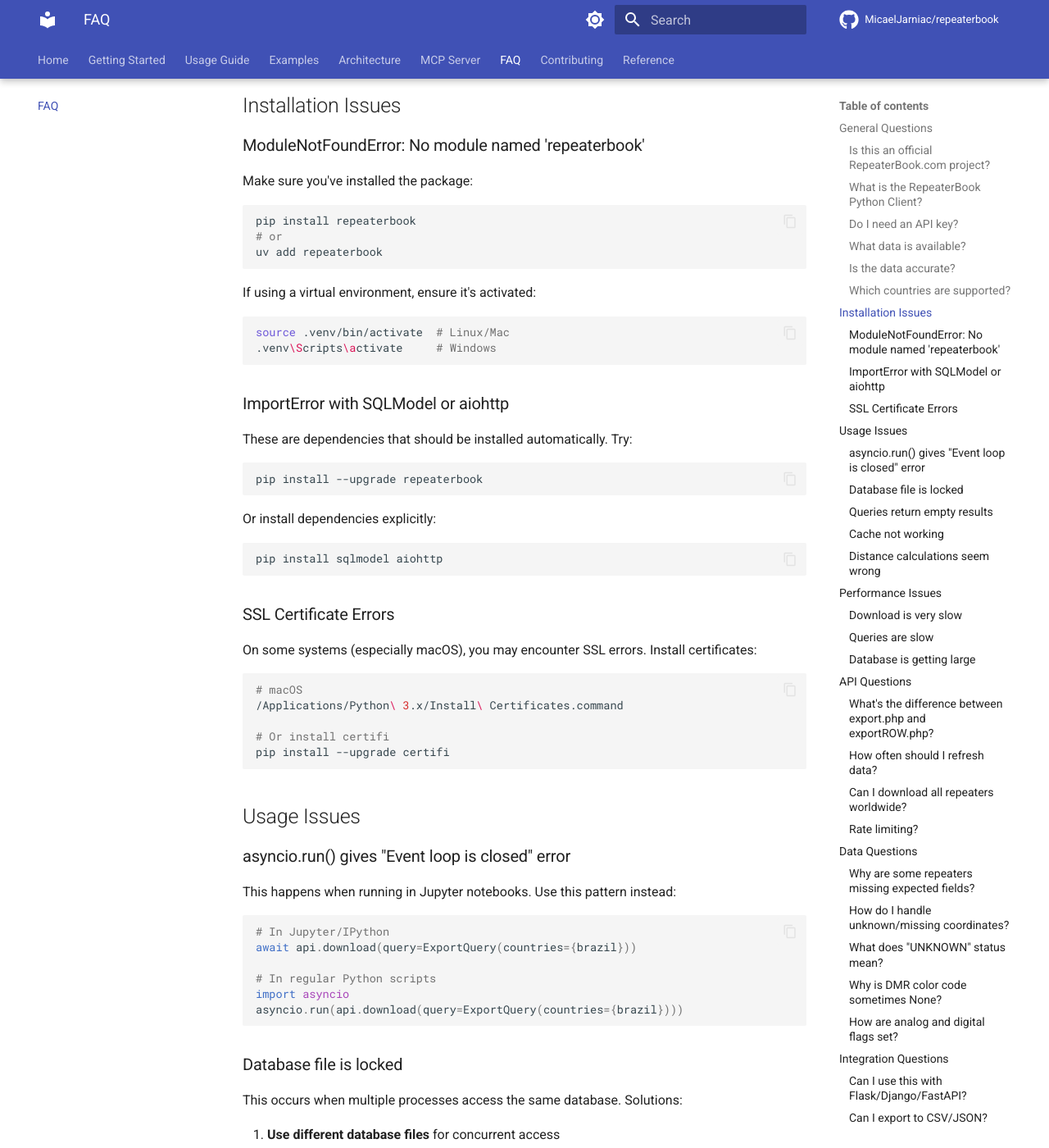
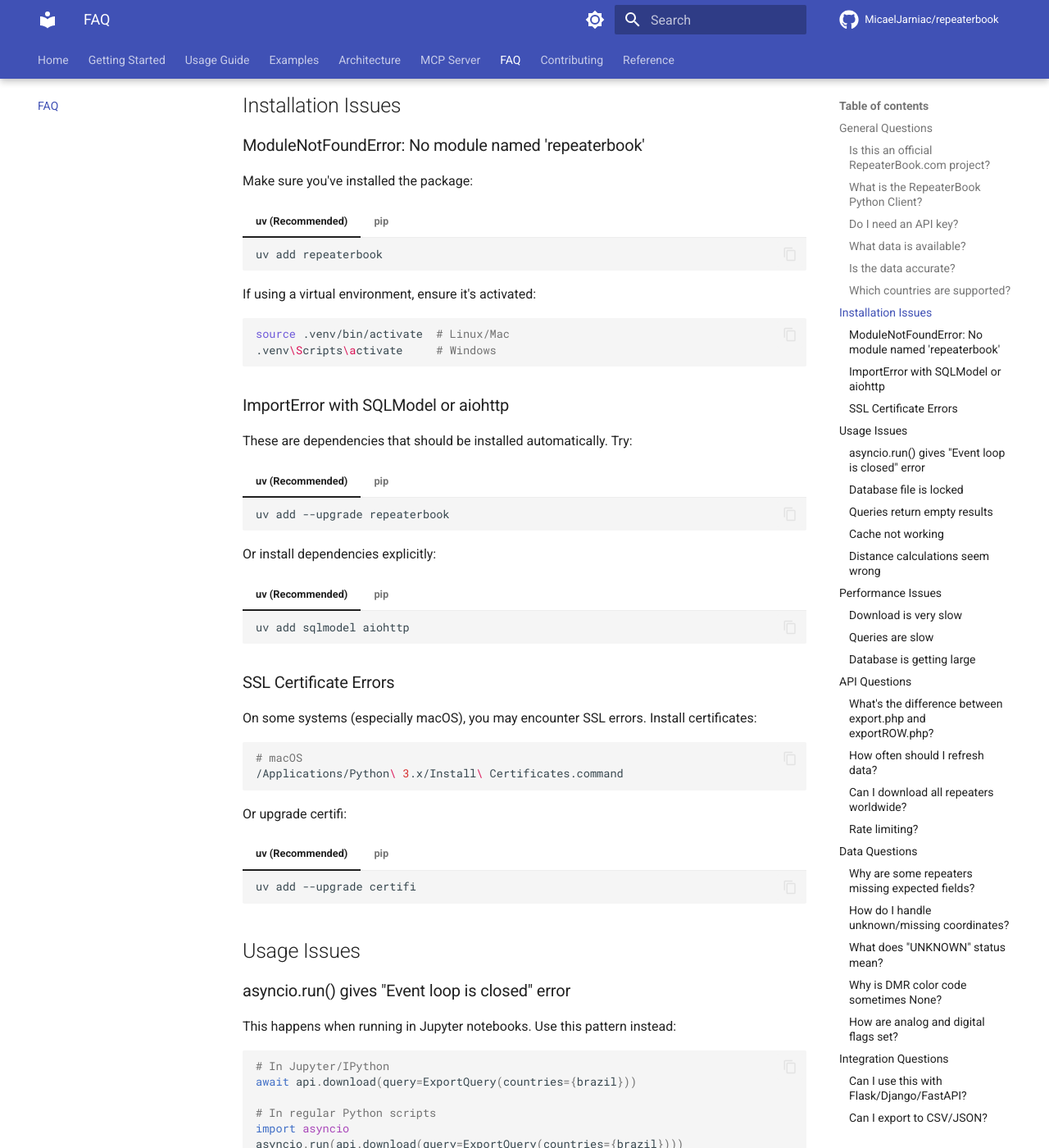
Before and after one commit to MicaelJarniac/repeaterbook, an MkDocs documentation site: the page built from docs/faq.md, in a window 1280 px wide and 1400 px high, scrolled down 2172 px. Shown: the whole window at 82% size. Built offline with MkDocs 1.6.1 and Material for MkDocs 9.7.7, drawn with Linux system fonts in a browser that asks for light colours; comment, search, counter and statistics services are not loaded; the version menu is left out.

Commit message:
docs: recommend uv over pip for installation
The project already led with uv in the README and getting-started guide,
but the MCP page, the FAQ and the mcp subpackage docstring still showed
pip alone. Use the same tabbed layout as the other install snippets, with
uv first.

The pip invocation in semantic-release's build_command is untouched: it
bootstraps uv itself in CI.

````diff
--- a/docs/faq.md
+++ b/docs/faq.md
@@ -74,11 +74,15 @@ Use `pycountry` to find the correct country codes.
 
 Make sure you've installed the package:
 
-```bash
-pip install repeaterbook
-# or
-uv add repeaterbook
-```
+=== "uv (Recommended)"
+    ```bash
+    uv add repeaterbook
+    ```
+
+=== "pip"
+    ```bash
+    pip install repeaterbook
+    ```
 
 If using a virtual environment, ensure it's activated:
 
@@ -91,15 +95,27 @@ source .venv/bin/activate  # Linux/Mac
 
 These are dependencies that should be installed automatically. Try:
 
-```bash
-pip install --upgrade repeaterbook
-```
+=== "uv (Recommended)"
+    ```bash
+    uv add --upgrade repeaterbook
+    ```
+
+=== "pip"
+    ```bash
+    pip install --upgrade repeaterbook
+    ```
 
 Or install dependencies explicitly:
 
-```bash
-pip install sqlmodel aiohttp
-```
+=== "uv (Recommended)"
+    ```bash
+    uv add sqlmodel aiohttp
+    ```
+
+=== "pip"
+    ```bash
+    pip install sqlmodel aiohttp
+    ```
 
 ### SSL Certificate Errors
 
@@ -108,10 +124,19 @@ On some systems (especially macOS), you may encounter SSL errors. Install certif
 ```bash
 # macOS
 /Applications/Python\ 3.x/Install\ Certificates.command
+```
 
-# Or install certifi
-pip install --upgrade certifi
-```
+Or upgrade certifi:
+
+=== "uv (Recommended)"
+    ```bash
+    uv add --upgrade certifi
+    ```
+
+=== "pip"
+    ```bash
+    pip install --upgrade certifi
+    ```
 
 ## Usage Issues
 
````
Also changed, not shown: docs/mcp.md (+9 -3 lines), 1 other file.
